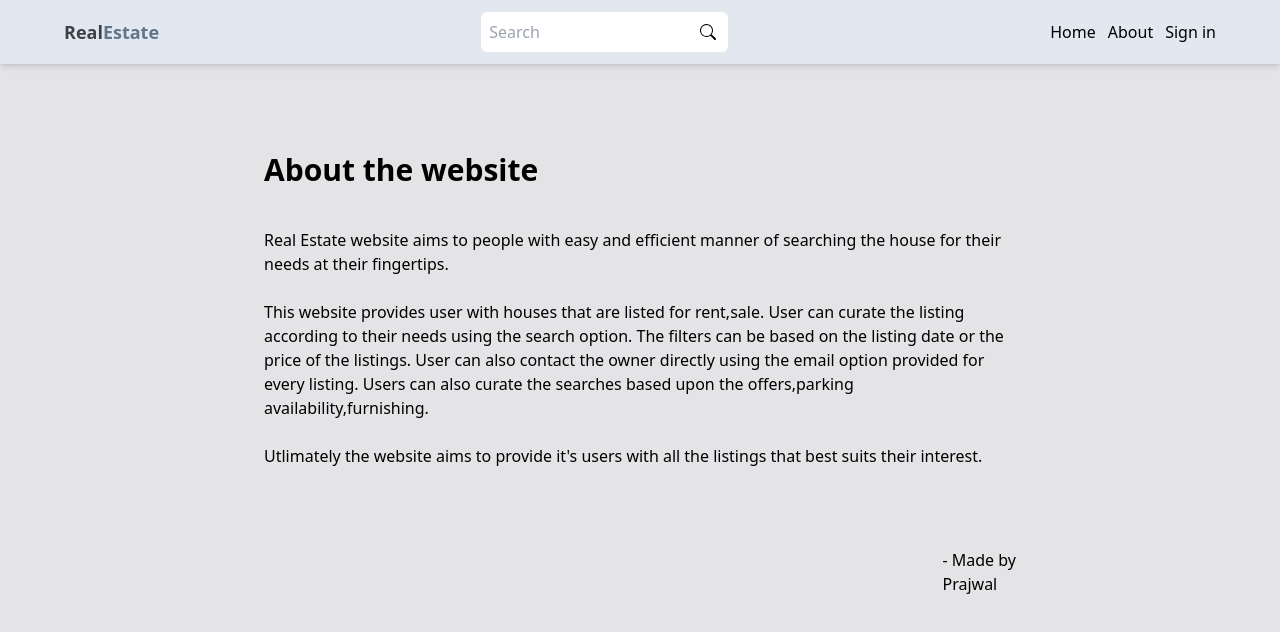
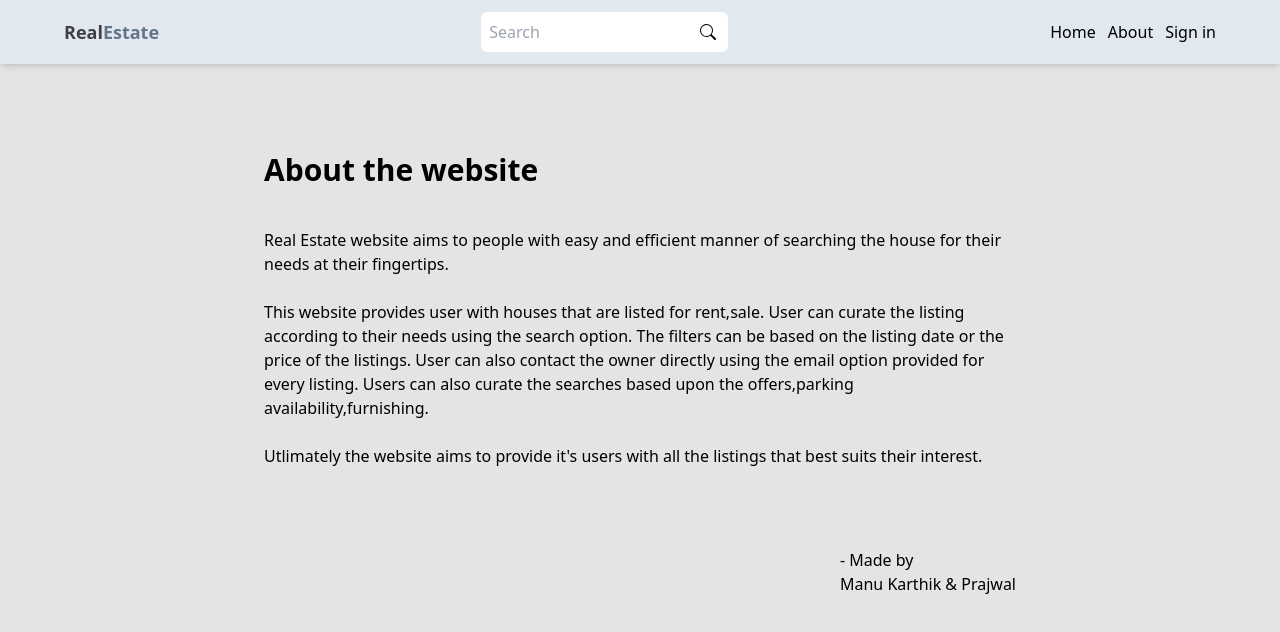
Before and after one commit to Prajwalg19/estate, a React (Vite) app in the folder client/: page /about in a window 1280 px wide. Shown: the top 632 px of the page. Built offline with nearby package versions, Linux system fonts and the light colour scheme; no server answers.

Commit message:
Update About.jsx

```diff
--- a/client/src/pages/About.jsx
+++ b/client/src/pages/About.jsx
@@ -21,7 +21,7 @@ const About = () => {
       <div className="absolute right-0 pr-2 mt-20">
         <span>- Made by </span>
         <br />
-        <span> Prajwal</span>
+        <span>Manu Karthik & Prajwal</span>
       </div>
     </div>
   );
```
